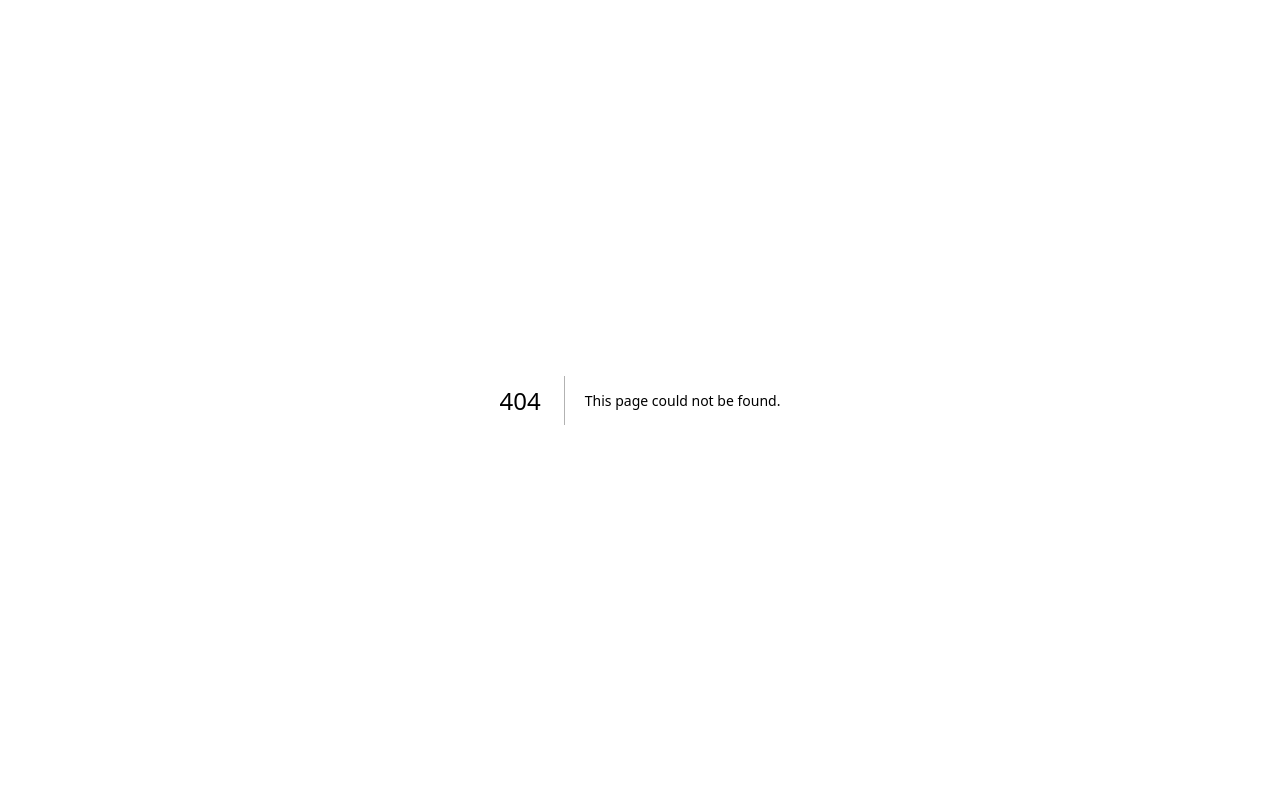
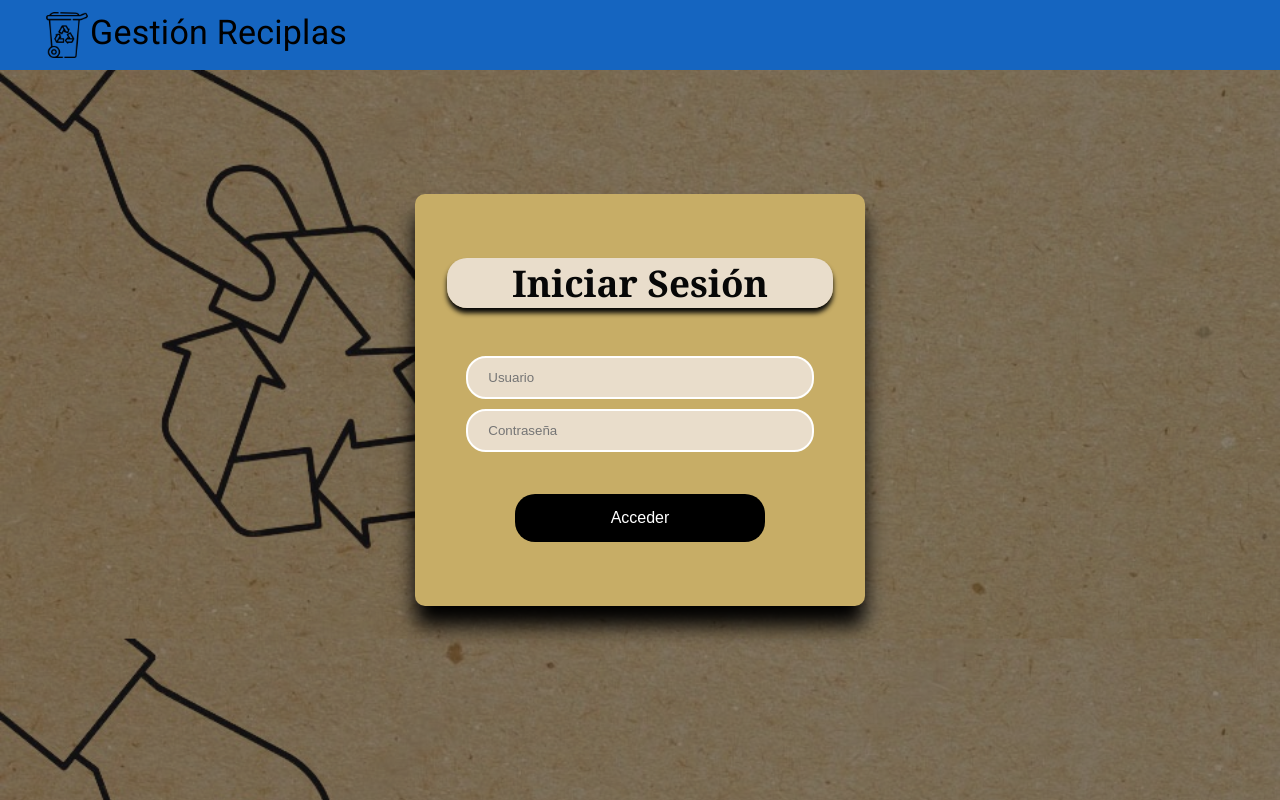
Before and after one commit to juansegnana/dds-tpi, a Next.js app: page /login in a window 1280 px wide. Before the commit this address had no page. Built offline with nearby package versions, Linux system fonts and the light colour scheme.

Commit message:
add login de mauri

```diff
--- a/components/layouts/MainLayout.tsx
+++ b/components/layouts/MainLayout.tsx
@@ -6,13 +6,15 @@ import Link from "next/link";
 import { User } from "@/pages";
 import { useRouter } from "next/router";
 
-const MainLayout: FC<{ user: User; children: ReactNode }> = ({
-  user,
-  children,
-}) => {
+const MainLayout: FC<{
+  user?: User;
+  children: ReactNode;
+  variant?: "login";
+}> = ({ user, children, variant }) => {
   const router = useRouter();
   console.log(router.asPath);
 
+  // TODO
   const BreadcrumbsComponent = () => {
     return (
       <Breadcrumbs aria-label="breadcrumb">
@@ -57,6 +59,7 @@ const MainLayout: FC<{ user: User; children: ReactNode }> = ({
               />
               <Typography variant="h4">Gestión Reciplas</Typography>
             </Box>
+            {user && (
               <Box
                 sx={{
                   display: "flex",
@@ -71,10 +74,12 @@ const MainLayout: FC<{ user: User; children: ReactNode }> = ({
                 />
                 <Typography color="white">{user.nombre}</Typography>
               </Box>
+            )}
           </div>
         </div>
         {/* Breadcrumb */}
         {/* TODO: handle */}
+        {variant !== "login" && (
           <div
             style={{
               width: "100%",
@@ -96,6 +101,7 @@ const MainLayout: FC<{ user: User; children: ReactNode }> = ({
               <Typography color="text.primary">Breadcrumbs</Typography>
             </Breadcrumbs>
           </div>
+        )}
         {/* Children */}
         <div>{children}</div>
       </main>
--- /dev/null
+++ b/components/login/LoginForm.module.css
@@ -0,0 +1,57 @@
+/* *{
+  margin:0;
+  padding: 0;
+  box-sizing: border-box;
+  font-family: sans-serif ; */
+/* } */
+/* body{
+  background: #dae1e7d6;
+} */
+.FondoInicio{
+  width: 450px;
+  padding: 4rem 2rem;
+  background-color: rgb(199, 173, 102);
+  border-radius: 10px;
+  text-align: center;
+  box-shadow: 0 20px 20px;
+  position: absolute;
+  top: 50%;
+  right: 50%;
+  transform: translate(50%, -50%);
+}
+.FondoInicio h1{
+  font-family: Cambria, Cochin, Georgia, Times, 'Times New Roman', serif ;
+  font-size: 2.3rem;
+  color: #070707;
+  margin-bottom: 3rem;
+  box-shadow: 0 5px 5px;
+  background-color: #f5ededc0;
+  border-radius: 20px;
+}
+.FondoInicio form input{
+  width: 90%;
+  outline: none;
+  border: 2px solid #fff;
+  padding: 12px 20px;
+  margin-bottom: 10px;
+  border-radius: 20px;
+  background: #f5ededc0;
+}
+.FondoInicio button{
+  font-size: 1rem;
+  margin-top: 2rem;
+  padding: 15px;
+  border-radius: 20px;
+  outline: none;
+  border: none;
+  width: 65%;
+  color: #fff;
+  cursor: pointer;
+  background: rgb(0, 0, 0);
+}
+.FondoInicio button:hover{
+  background: rgb(93, 92, 92);
+}
+.FondoInicio input:focus{
+  background: rgb(192, 192, 192);
+}
--- /dev/null
+++ b/components/login/LoginForm.tsx
@@ -0,0 +1,18 @@
+import styles from "./LoginForm.module.css";
+
+const LoginPage = () => {
+  return (
+    <div className={styles["FondoInicio"]}>
+      <h1>Iniciar Sesión</h1>
+      <form className={styles["Datos"]}>
+        <input type="text" placeholder="Usuario" />
+        <input type="password" placeholder="Contraseña" />
+      </form>
+      <div className={styles["BotonAcceder"]}>
+        <button>Acceder</button>
+      </div>
+    </div>
+  );
+};
+
+export default LoginPage;
--- /dev/null
+++ b/src/pages/login.tsx
@@ -0,0 +1,13 @@
+import { ReactElement } from "react";
+import MainLayout from "../../components/layouts/MainLayout";
+import LoginPage from "../../components/login/LoginForm";
+
+const Login = () => {
+  return <LoginPage />;
+};
+
+Login.getLayout = function getLayout(page: ReactElement) {
+  return <MainLayout variant="login">{page}</MainLayout>;
+};
+
+export default Login;
```
Lines whose indentation alone changed are shown as unchanged.
